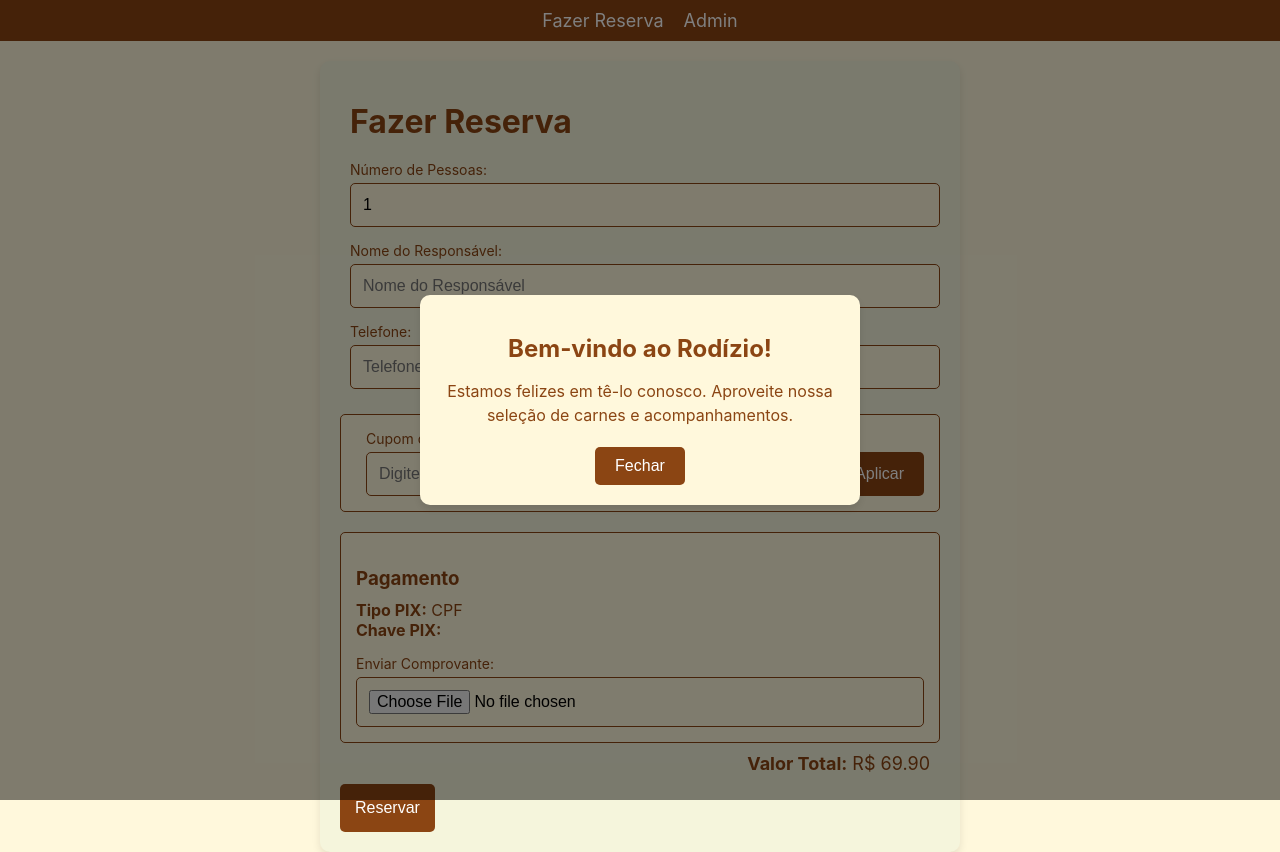
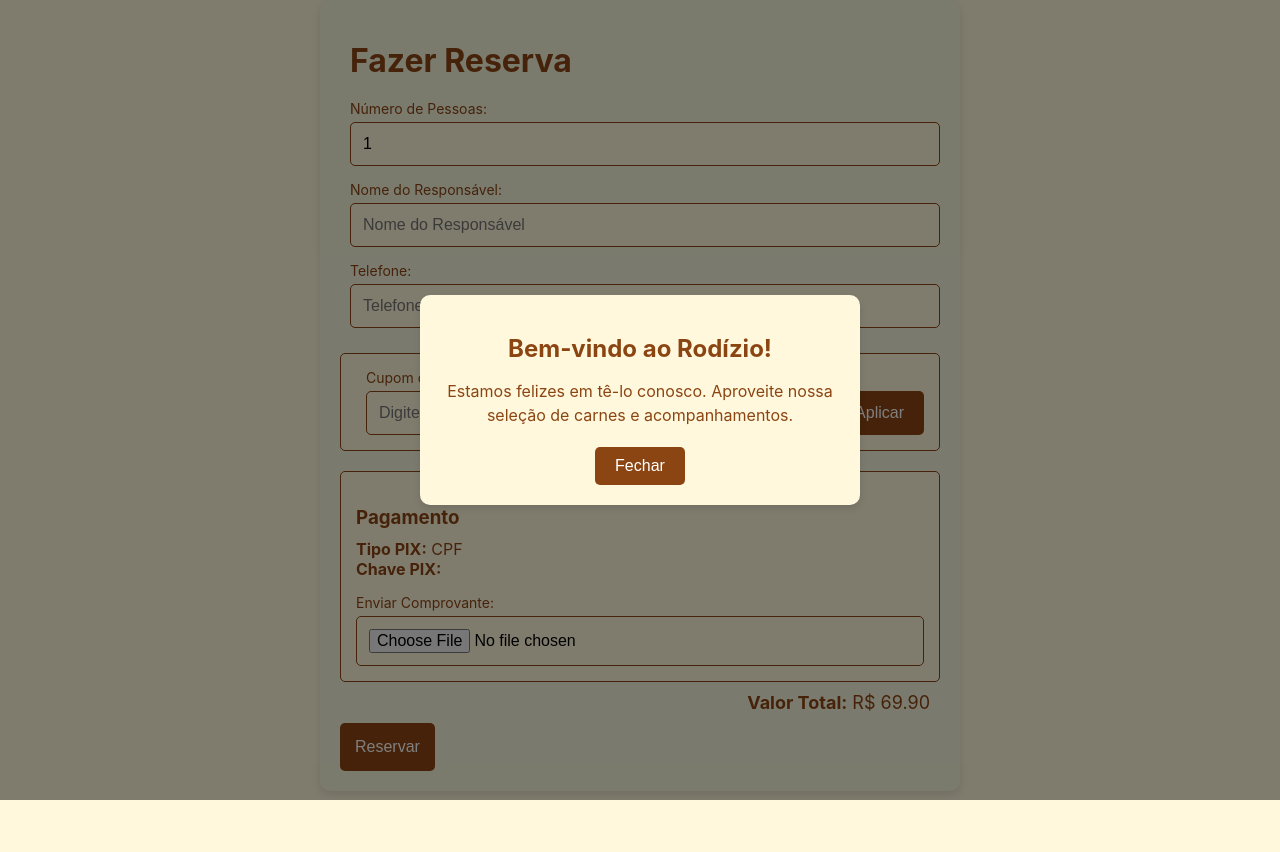
Before and after one commit to lucasgod464/reserva1.0, a React (Vite) app: page / in a window 1280 px wide. After the commit the page ends 800 px from the top, so only its background shows below. Built offline with nearby package versions, Linux system fonts and the light colour scheme; no server answers; the database is empty.

Commit message:
Initial commit from your app

```diff
--- a/src/App.jsx
+++ b/src/App.jsx
@@ -1,15 +1,28 @@
 import React from 'react';
-    import { BrowserRouter as Router, Routes, Route, Link } from 'react-router-dom';
+import { BrowserRouter as Router, Routes, Route, Link, useLocation } from 'react-router-dom';
 import Reserva from './Reserva';
 import Admin from './Admin';
+
+const NavBar = () => {
+  const location = useLocation();
+
+  // Mostra a barra de navegação APENAS na rota /admin
+  if (location.pathname !== '/admin') {
+    return null;
+  }
+
+  return (
+    <nav style={styles.nav}>
+      <Link to="/" style={styles.link}>Fazer Reserva</Link>
+      <Link to="/admin" style={styles.link}>Admin</Link>
+    </nav>
+  );
+};
 
 export default function App() {
   return (
     <Router>
-          <nav style={styles.nav}>
-            <Link to="/" style={styles.link}>Fazer Reserva</Link>
-            <Link to="/admin" style={styles.link}>Admin</Link>
-          </nav>
+      <NavBar />
       <Routes>
         <Route path="/" element={<Reserva />} />
         <Route path="/admin" element={<Admin />} />
```
Lines whose indentation alone changed are shown as unchanged.
